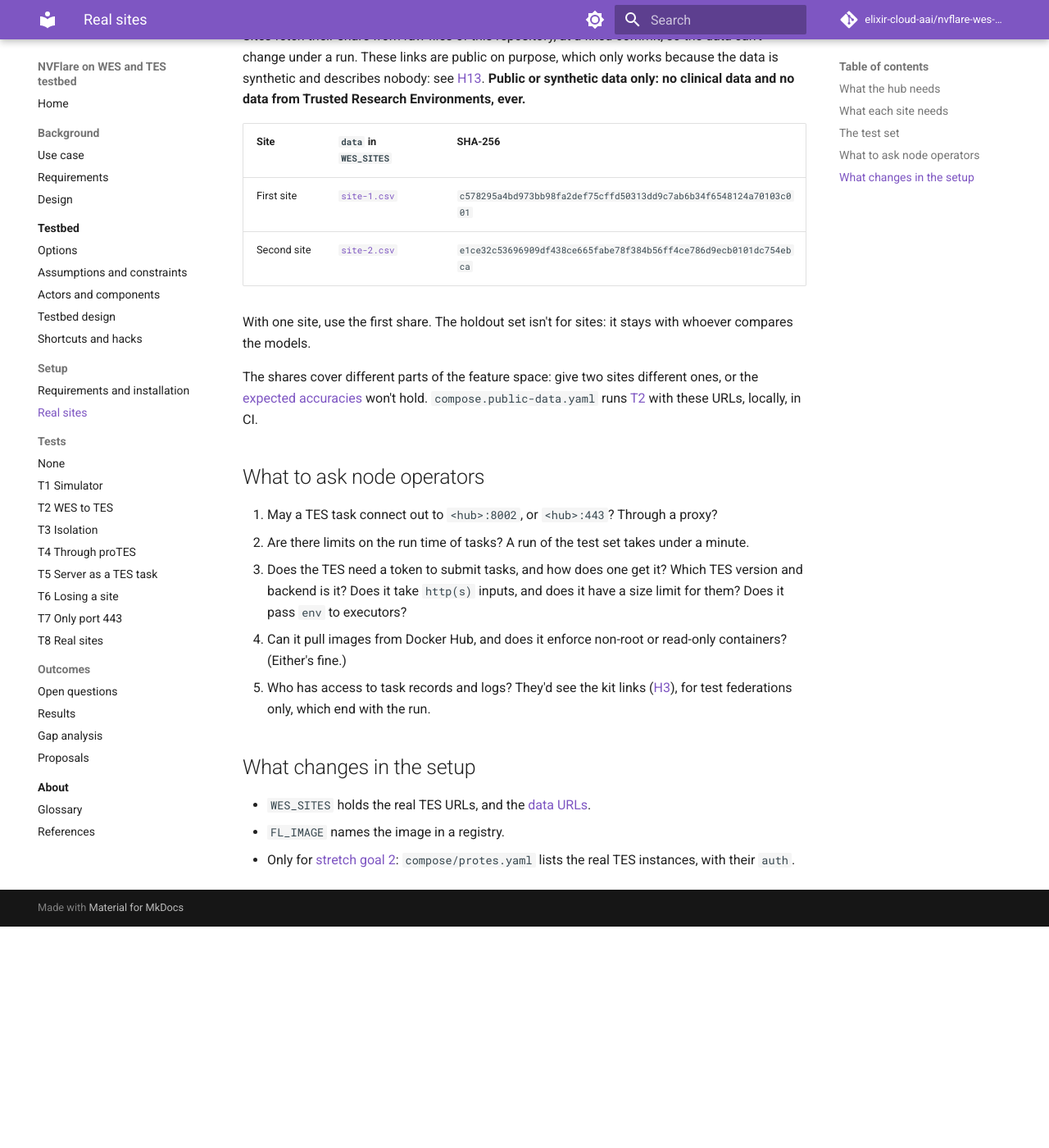
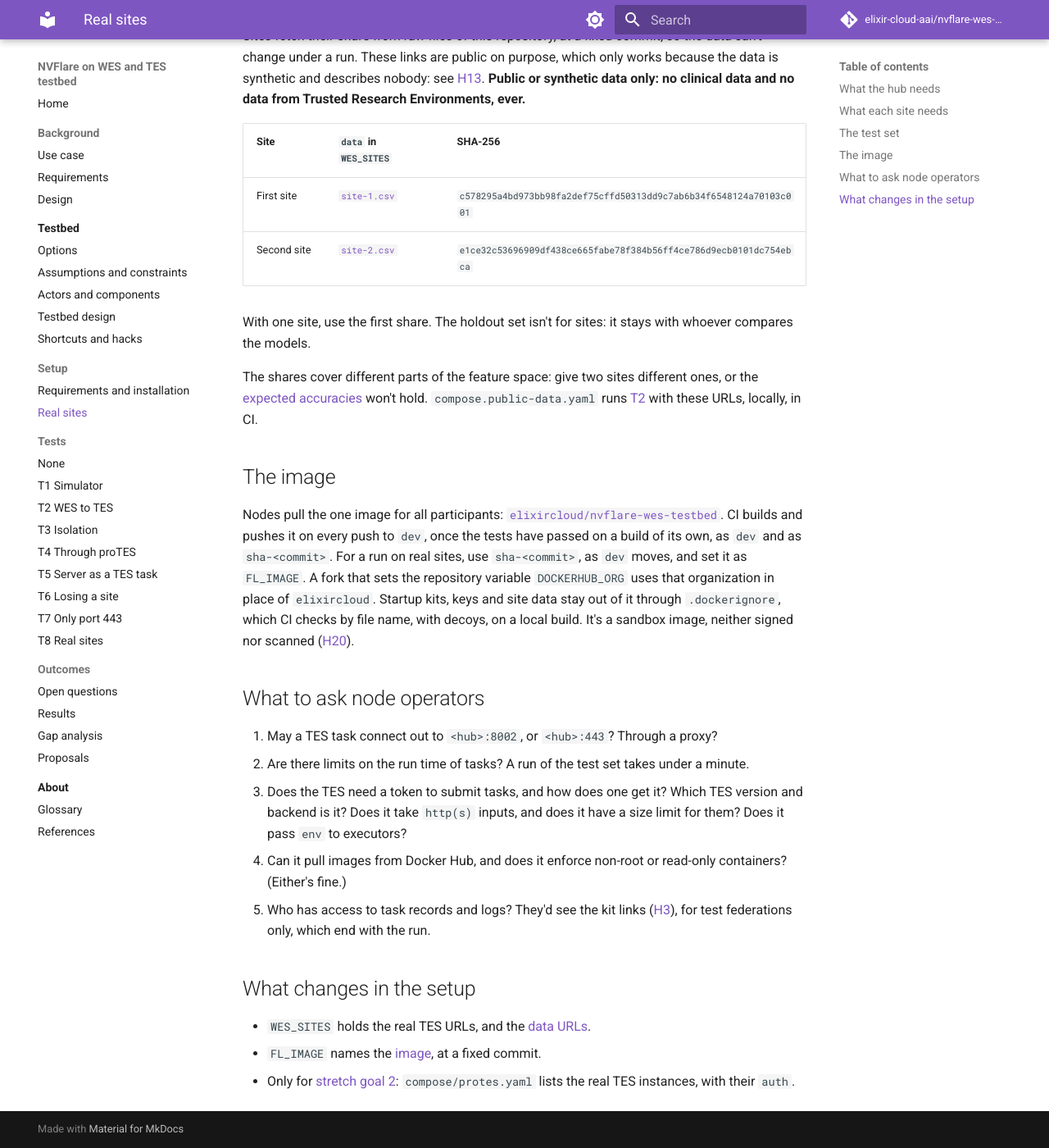
Before and after one commit to elixir-cloud-aai/nvflare-wes-testbed, an MkDocs documentation site: the page built from docs/setup/real-sites.md, in a window 1280 px wide and 1400 px high, scrolled down 844 px. Shown: the whole window at 82% size. Built offline with MkDocs 1.6.1 and Material for MkDocs 9.7.7, drawn with Linux system fonts in a browser that asks for light colours; comment, search, counter and statistics services are not loaded; before the commit the page ends 1974 px from its top, so only the background shows below that.

Commit message:
ci: publish the image of the participants (#22)
Co-Authored-By: Claude Opus 5.5 <noreply@anthropic.com>

```diff
--- a/compose.yaml
+++ b/compose.yaml
@@ -43,6 +43,8 @@ services:
     environment:
       FL_SCHEME: ${FL_SCHEME:-grpc}
       FL_PORT: ${FL_PORT:-8002}
+      # The image of the tasks. Funnel here only looks for it locally
+      FL_IMAGE: ${FL_IMAGE:-nvflare-testbed:local}
       WES_SITES: >-
         {"site-1": {"tes": "http://funnel-site-1:8000", "data": "file:///data/site-1.csv"},
         "site-2": {"tes": "http://funnel-site-2:8000", "data": "file:///data/site-2.csv"}}
--- a/docs/setup/real-sites.md
+++ b/docs/setup/real-sites.md
@@ -28,6 +28,10 @@ With one site, use the first share. The holdout set isn't for sites: it stays wi
 
 The shares cover different parts of the feature space: give two sites different ones, or the [expected accuracies](https://github.com/elixir-cloud-aai/nvflare-wes-testbed/blob/dev/testset/README.md) won't hold. `compose.public-data.yaml` runs [T2](../tests/t2-wes-to-tes.md) with these URLs, locally, in CI.
 
+## The image
+
+Nodes pull the one image for all participants: [`elixircloud/nvflare-wes-testbed`](https://hub.docker.com/r/elixircloud/nvflare-wes-testbed). CI builds and pushes it on every push to `dev`, once the tests have passed on a build of its own, as `dev` and as `sha-<commit>`. For a run on real sites, use `sha-<commit>`, as `dev` moves, and set it as `FL_IMAGE`. A fork that sets the repository variable `DOCKERHUB_ORG` uses that organization in place of `elixircloud`. Startup kits, keys and site data stay out of it through `.dockerignore`, which CI checks by file name, with decoys, on a local build. It's a sandbox image, neither signed nor scanned ([H20](../testbed/shortcuts.md#h20)).
+
 ## What to ask node operators
 
 1. May a TES task connect out to `<hub>:8002`, or `<hub>:443`? Through a proxy?
@@ -39,5 +43,5 @@ The shares cover different parts of the feature space: give two sites different
 ## What changes in the setup
 
 - `WES_SITES` holds the real TES URLs, and the [data URLs](#the-test-set).
-- `FL_IMAGE` names the image in a registry.
+- `FL_IMAGE` names the [image](#the-image), at a fixed commit.
 - Only for [stretch goal 2](../testbed/index.md#goals): `compose/protes.yaml` lists the real TES instances, with their `auth`.
```
Also changed, not shown: docs/testbed/components.md (+2 -0 lines), docs/testbed/design.md (+1 -1 lines), docs/testbed/shortcuts.md (+1 -1 lines), 3 other files.
